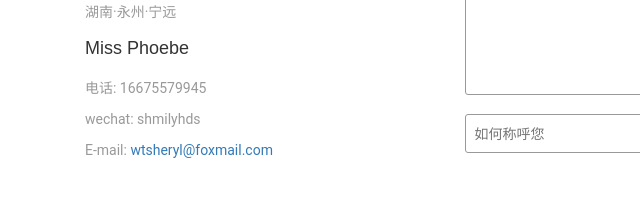
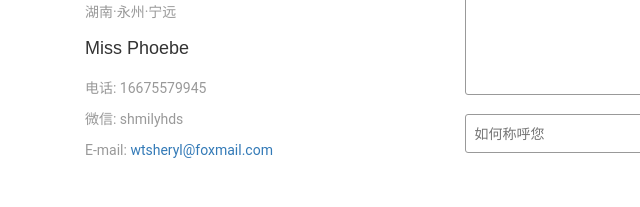
Before and after one commit to wtSheryl/delicacy, a plain HTML site: page index.html in a window 1280 px wide. Shown: the part 5859-6066 px from the top of the page, 0-640 px from the left. Drawn offline with Linux system fonts and the light colour scheme.

Commit message:
Update index.html

```diff
--- a/index.html
+++ b/index.html
@@ -449,7 +449,7 @@
 							</p>
 							<h4>Miss Phoebe</h4>
 							<p>电话: 16675579945
-								<span>wechat: shmilyhds</span> E-mail:
+								<span>微信: shmilyhds</span> E-mail:
 								<a href="mailto:info@example.com">wtsheryl@foxmail.com</a>
 							</p>
 						</div>
```
